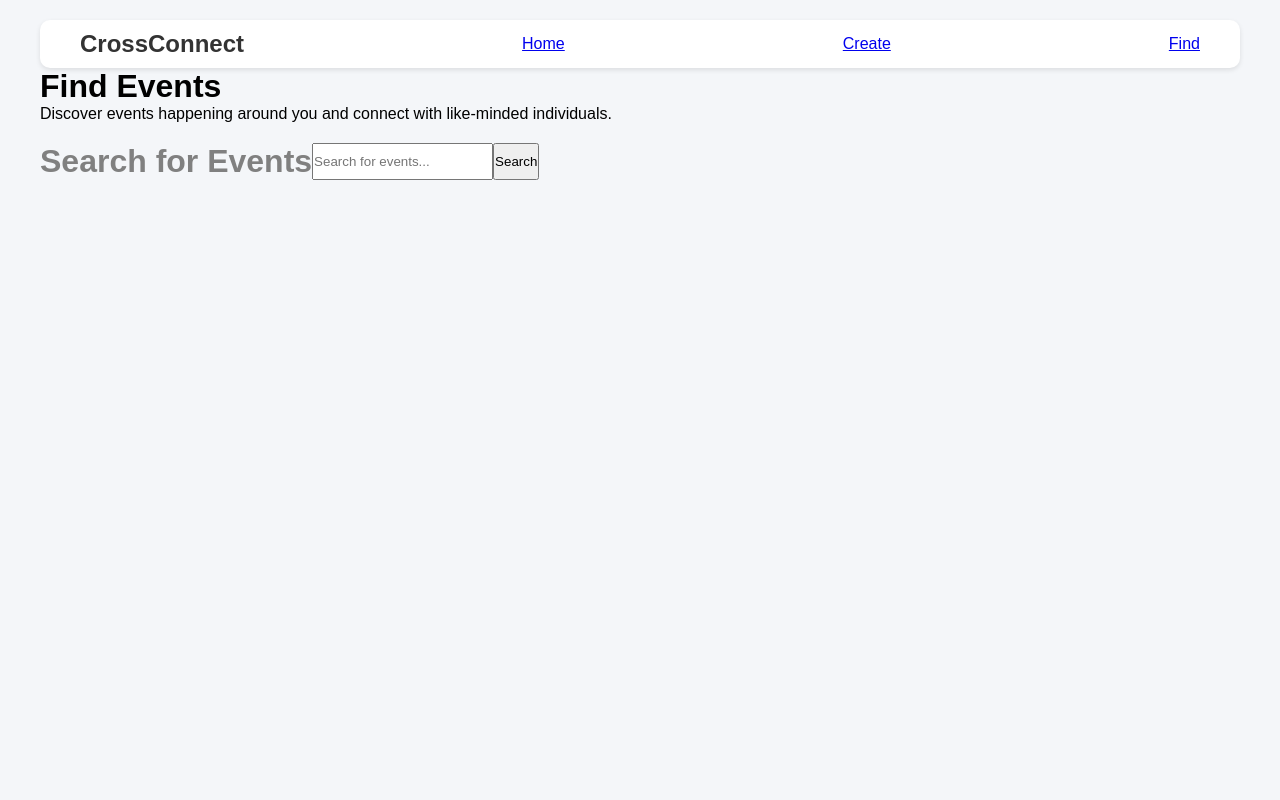
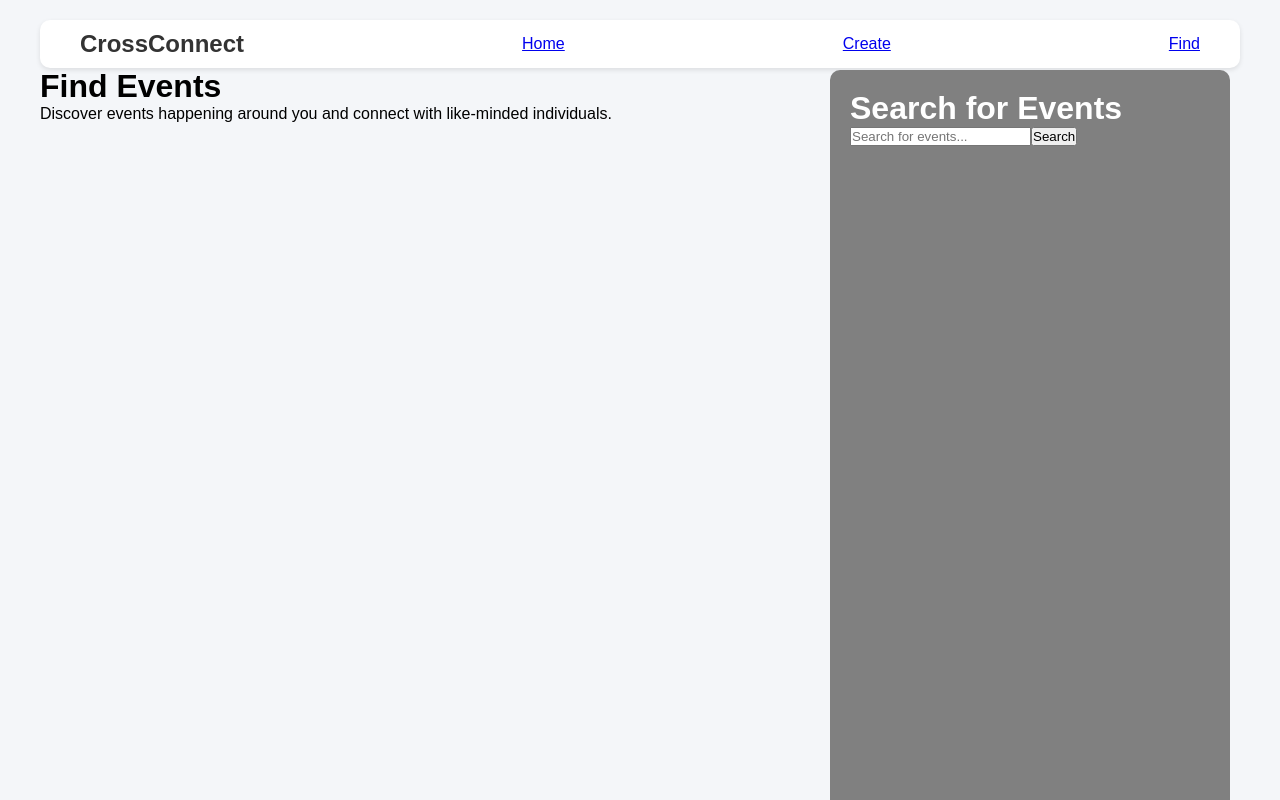
Before and after one commit to TopJdubbz/crossconnect, a React (Create React App) app in the folder frontend/: page /find in a window 1280 px wide. Built offline with nearby package versions, Linux system fonts and the light colour scheme; no server answers.

Commit message:
Visual changes to Find

```diff
--- a/frontend/src/pages/Dashboard.css
+++ b/frontend/src/pages/Dashboard.css
@@ -55,9 +55,16 @@ flex-direction: column;
     width: 100%;
 }
 .find-container{
-    display: flex;
-    justify-content: left;
-    align-items: left;
-    margin-top: 20px;
-    color: grey;
+    align-items: right;
+    background-color: grey;
+    padding: 20px;
+    border-radius: 10px;
+    margin-bottom: 20px;
+    color: white;
+    position: fixed;
+    right: 50px;
+    top: 70px;
+    height: 100vh;
+    width: 400px;
+    box-sizing: border-box;
 }
```
